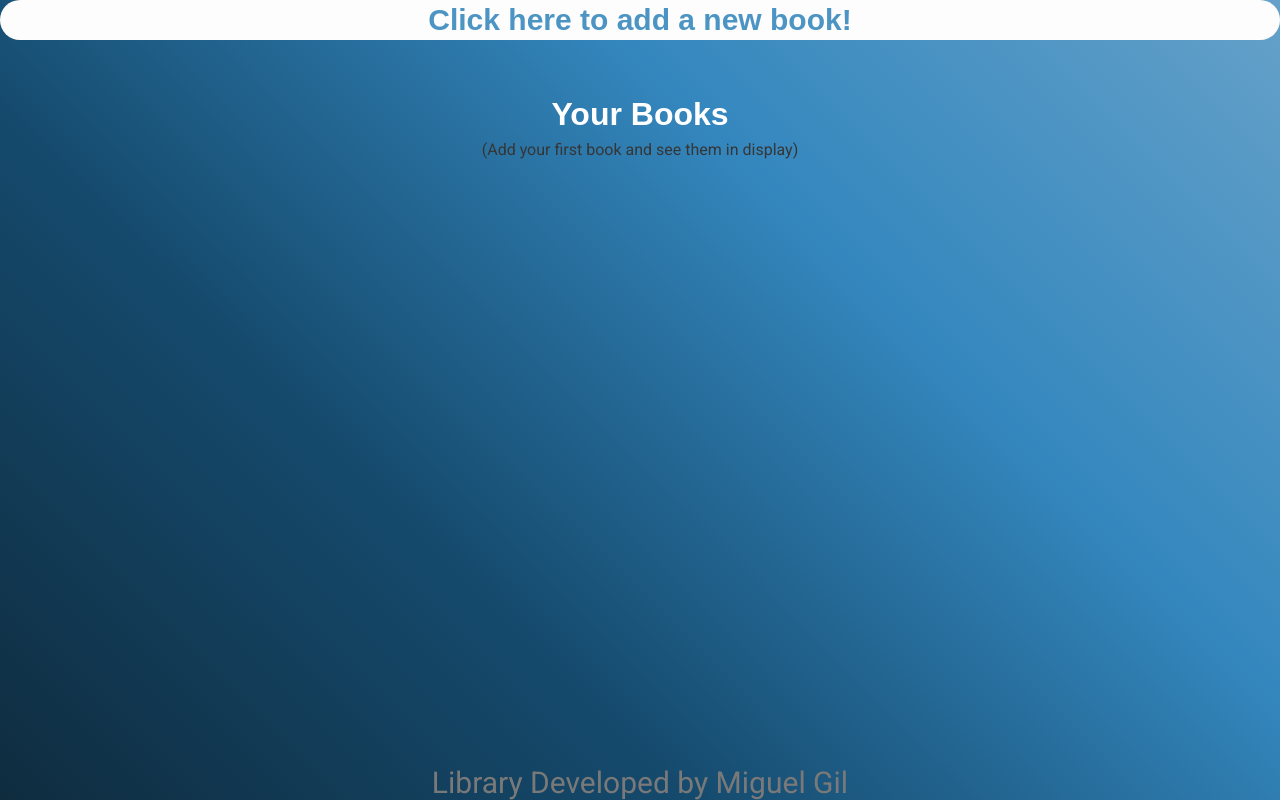
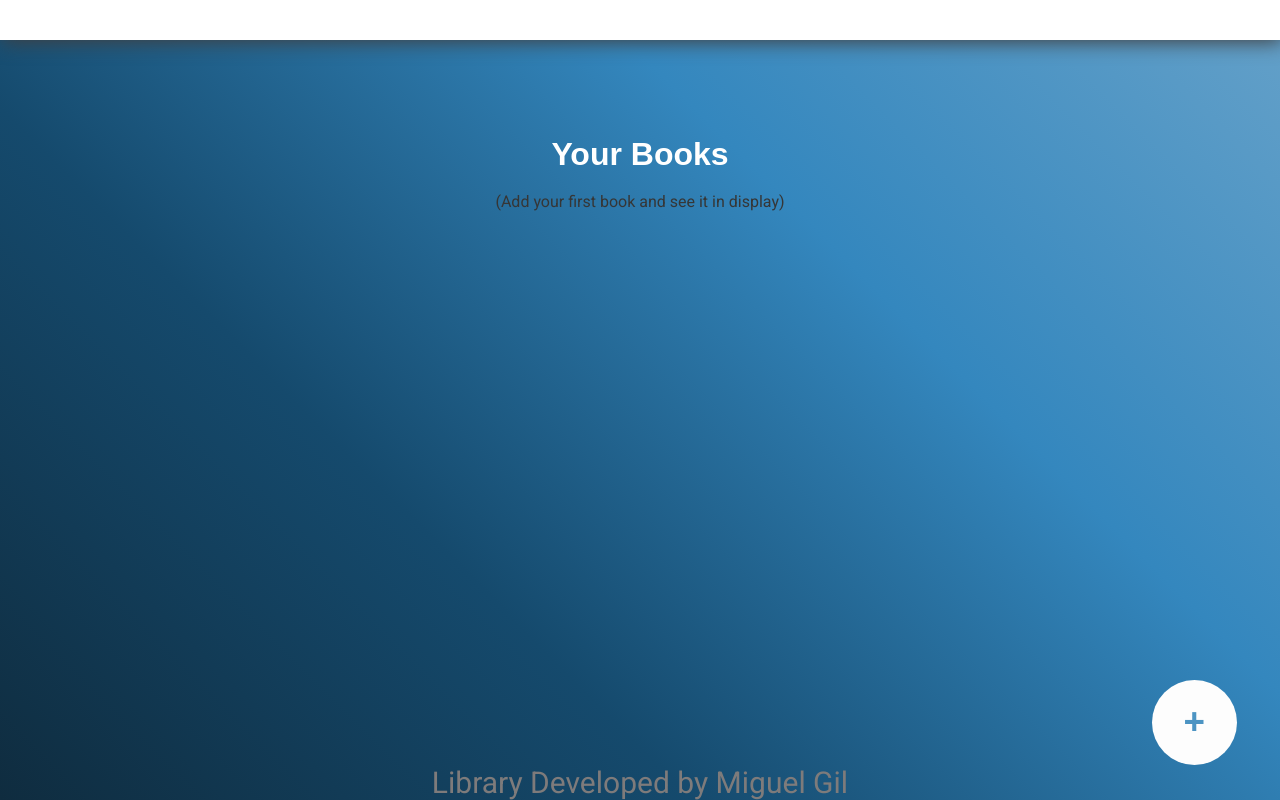
Before and after one commit to migijc/library, a plain HTML site: page index.html in a window 1280 px wide. Drawn offline with Linux system fonts and the light colour scheme; a web font is replaced by a local one.

Commit message:
changed button layout and fixed sizing on booksGrid

```diff
--- a/index.html
+++ b/index.html
@@ -15,10 +15,10 @@
 
 </head>
 <body>
-
-    <button class="newBook">Click here to add a new book!</button>
+    <div class="header"></div>
+    <button class="newBook">+</button>
     <h1 class="booksTitle">Your Books</h1>
-    <p class="titleSubMessage">(Add your first book and see them in display)</p>
+    <p class="titleSubMessage">(Add your first book and see it in display)</p>
     <form action="post" class="theForm">
         <div class="input">
             <label for="bookName">What book did you read or want to read?</label>
--- a/script.js
+++ b/script.js
@@ -33,9 +33,14 @@ let formGetBookRead=document.querySelector("#read")
 let formSubmit=document.querySelector(".addBook");
 const newBookButton= document.querySelector(".newBook");
 const theForm= document.querySelector(".theForm")
+
 newBookButton.addEventListener('click', () =>{
     theForm.classList.add("showNow")
 });
+
+// newBookButton.addEventListener('mouseenter', () =>{
+//     theForm.classList.add("showNow")
+// });
 
 formSubmit.addEventListener('mouseenter', () => {
     formSubmit.classList.add("formButtonHovered")
--- a/styles.css
+++ b/styles.css
@@ -7,6 +7,7 @@
     overflow:auto;
     box-sizing: border-box;
     justify-items: center;
+    height: 61.5%;
 }
 
 .bookCards{
@@ -167,10 +168,10 @@ input{
 }
 
 .newBook{
-    height: 40px;
-    width: 100%;
+    height: 2.3em;
+    width: 2.3em;
     background-color: #fdfdfd;
-    font-size: 30px;
+    font-size: 2.3em;
     color: #4c94c3;
     border: none;
     border-radius: 90px;
@@ -181,7 +182,31 @@ input{
     font-family: rieven-uncial, sans-serif;
     font-weight: bold;
     font-style: normal;
+    position: absolute;
+    top: 85%;
+    left:90% ;
 }
+
+.newBook:hover{
+    height: 2.3em;
+    width: 2.3em;
+    background-color: #ff741a;
+    font-size: 2.3em;
+    color: #ffffff;
+    border: none;
+    border-radius: 90px;
+    font-weight: bold;
+    font-style: italic;
+    margin: 0;
+    padding: 0;
+    font-family: rieven-uncial, sans-serif;
+    font-weight: bold;
+    font-style: normal;
+    position: absolute;
+    top: 85%;
+    left:90% ;
+}
+
 
 .footer{
     width: 100%;
@@ -190,7 +215,7 @@ input{
     position: absolute;
     bottom:0;
     font-size: 30px;
-    color: rgb(122, 121, 121);
+    color: rgb(126, 123, 123);
 }
 
 h4{
@@ -293,16 +318,25 @@ top:6rem
     font-family: rieven-uncial, sans-serif;
     font-weight: bold;
     font-style: normal;
-    position: absolute;
+    position: relative;
     top: 75px;
 }
 
 .titleSubMessage{
     color: rgb(54, 54, 54);
     position: absolute;
-    top: 124px;
+    top: 11em;
 }
 
 .hide{
     opacity: 0;
 }
+
+.header{
+
+
+    height: 2.5em;
+    width: 100%;
+    background-color: white;
+    box-shadow: 2px 2px 20px rgb(65, 63, 63);
+}
```
